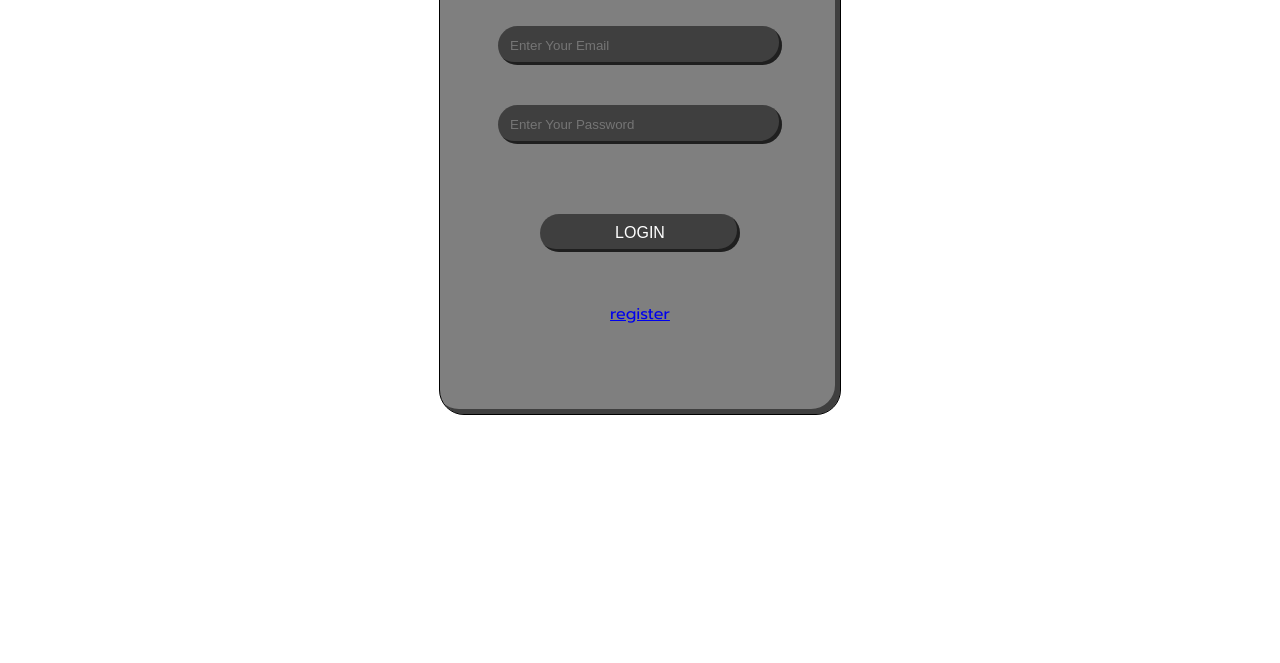
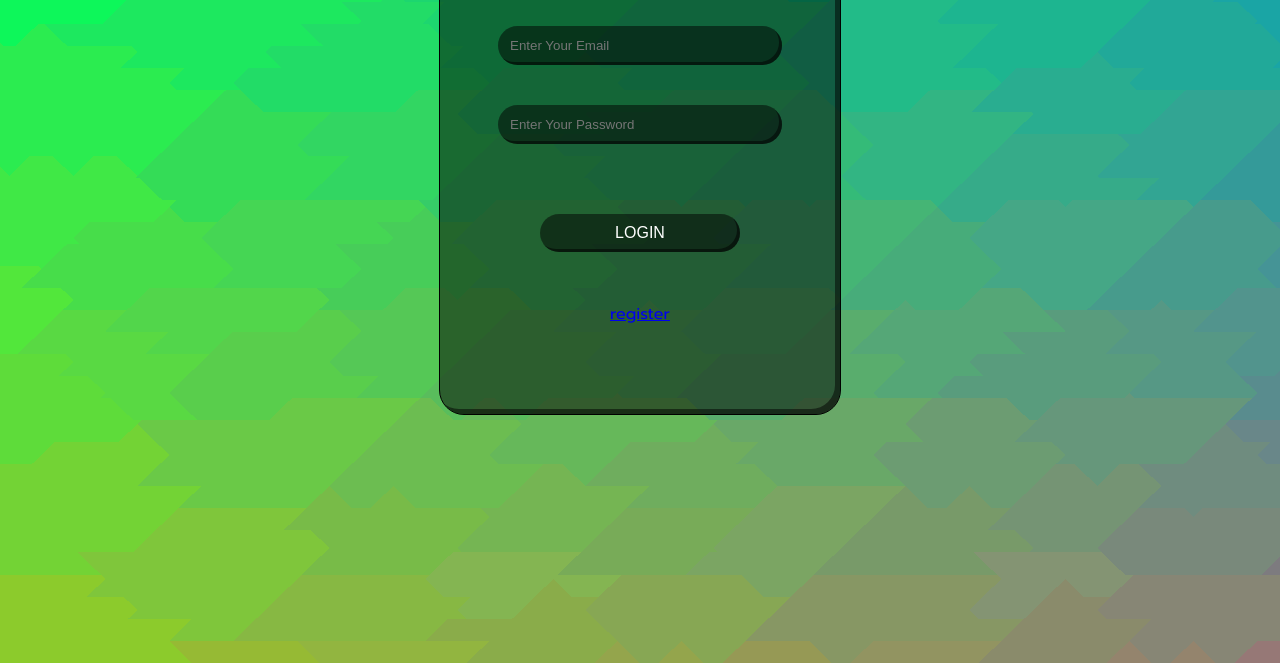
Before and after one commit to Natawatlnw/week-5, a plain HTML site: page index.html in a window 1280 px wide. Shown: the part 137-800 px from the top of the page. Drawn offline with Linux system fonts and the light colour scheme.

Commit message:
Update style.css

```diff
--- a/style.css
+++ b/style.css
@@ -13,7 +13,7 @@
 
 
   body {
-    background-image: url('img/gan.png');
+    background-image: url('/gan.png');
    }
 
    .form {
```
